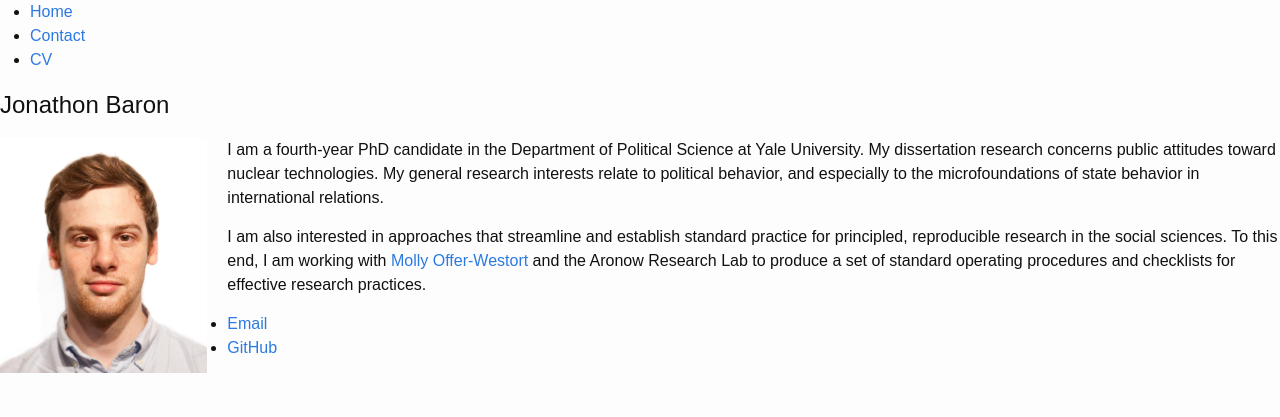
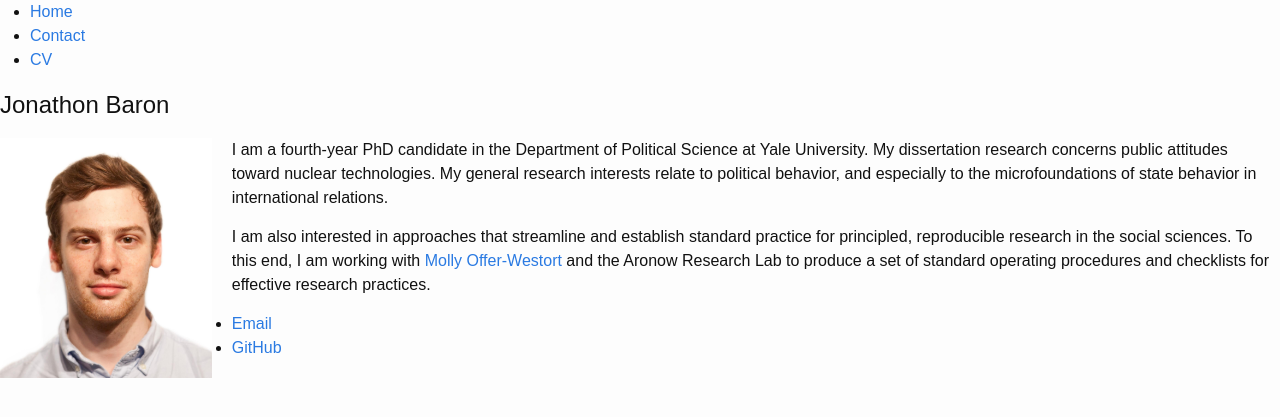
Before and after one commit to jonathonbaron/jonathonbaron.github.io, a Jekyll site: the page built from index.md, in a window 1280 px wide. Shown: the top 417 px of the page. Built offline with Jekyll 4.4.1, drawn with Linux system fonts in a browser that asks for light colours.

Commit message:
Update index.md

```diff
--- a/index.md
+++ b/index.md
@@ -4,7 +4,7 @@
 date:   2016-12-19
 ---
 
-<img style="float: left; height: 235px; margin: 0 20px 10px 0" src="/assets/baron_photo.jpg" alt="pic" />
+<img style="float: left; height: 240px; margin: 0 20px 10px 0" src="/assets/baron_photo.jpg" alt="pic" />
 
 I am a fourth-year PhD candidate in the Department of Political Science at Yale University. My dissertation research concerns public attitudes toward nuclear technologies. My general research interests relate to political behavior, and especially to the microfoundations of state behavior in international relations.
 
```
